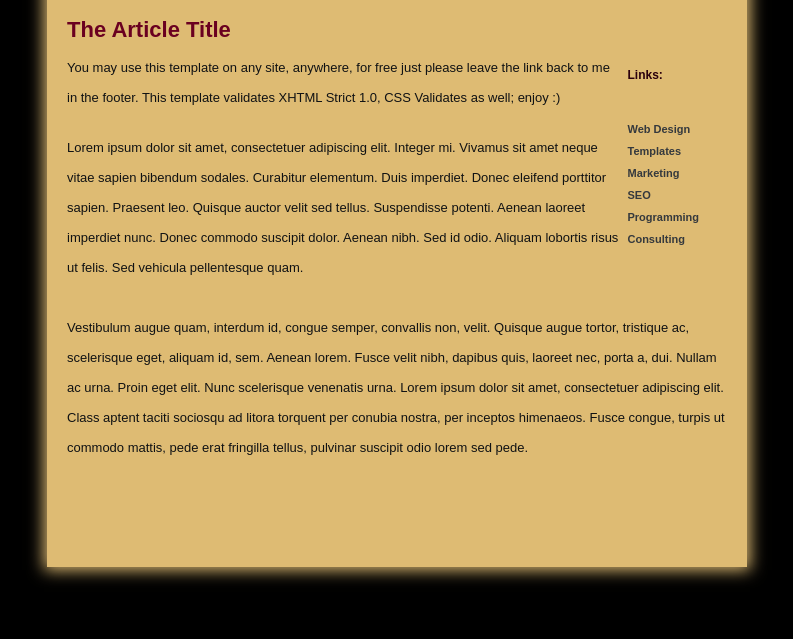
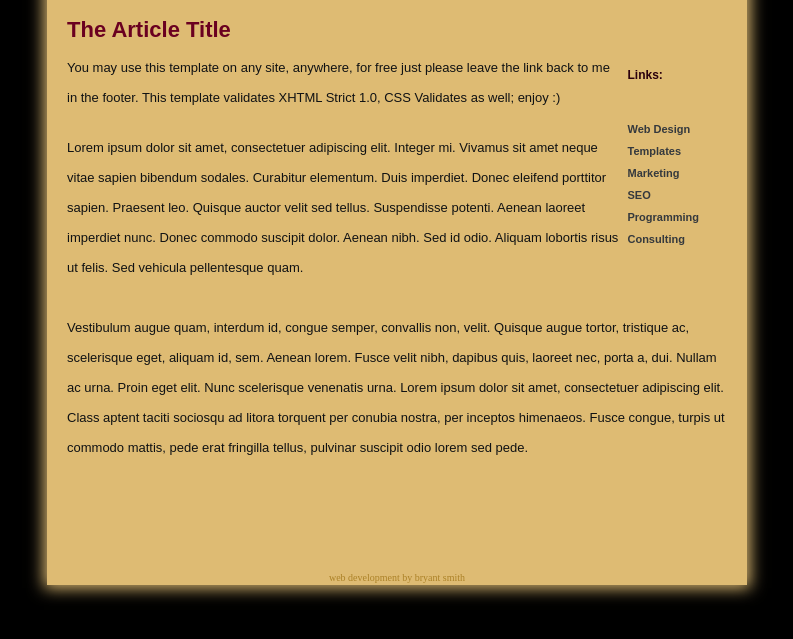
Before and after one commit to mirxeyalhemidov41/div-homework, a plain HTML site: page Task-2/index.html in a window 1280 px wide. Shown: the part 153-792 px from the top of the page, without its empty margins (353-1146 px from the left). Drawn offline with Linux system fonts and the light colour scheme.

Commit message:
footer section added

```diff
--- a/Task-2/index.html
+++ b/Task-2/index.html
@@ -27,6 +27,7 @@
             </div>
 
         </header>
+
         <main>
             <div class="contact">
                 <h2>The Article Title</h2>
@@ -61,6 +62,10 @@
                 </article>
             </div>
         </main>
+
+        <footer class="footer">
+            <a href="#">web development by bryant smith</a>
+        </footer>
     </div>
 </body>
 
--- a/Task-2/style.css
+++ b/Task-2/style.css
@@ -92,3 +92,12 @@ box-shadow: 0px 0px 15px 3px #debb73;
 .article a:hover{
   color: #667765;
 }
+.footer{
+  text-align: center;
+  background-color: #debb73;
+}
+.footer a{
+  text-decoration: none;
+  color: #AC8228;
+  font-size: 10px;
+}
```
